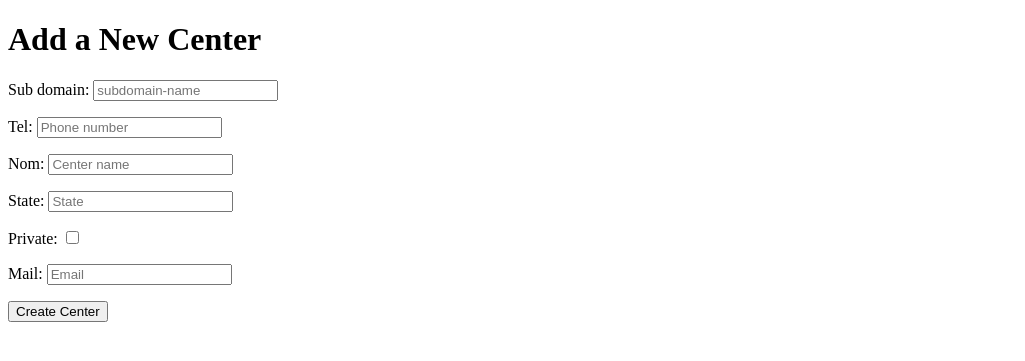
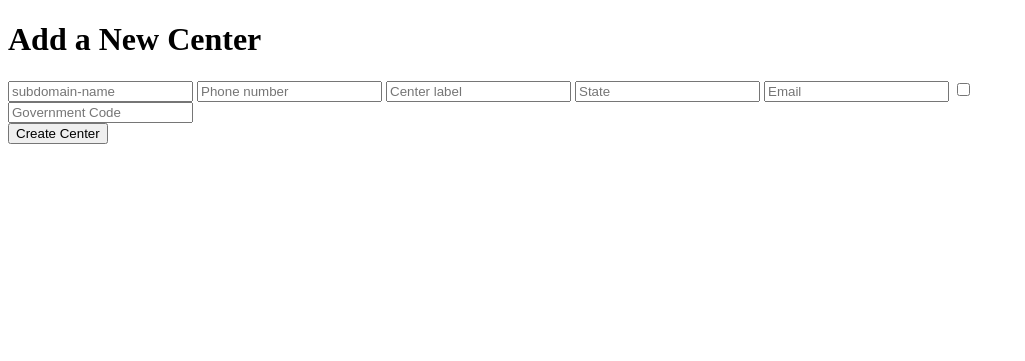
Before and after one commit to AnwarRomdhani/Hemo, a Django app: page /add_center/ in a window 1280 px wide. Shown: the top 361 px of the page, without its empty margins (0-1025 px from the left). Run offline with Django 5.2, Linux system fonts and the light colour scheme.

Commit message:
more stuff

```diff
--- a/centers/forms.py
+++ b/centers/forms.py
@@ -1,19 +1,70 @@
 from django import forms
 from .models import Center, TechnicalStaff, MedicalStaff, ParamedicalStaff
-
 
 class CenterForm(forms.ModelForm):
     class Meta:
         model = Center
-        fields = ['sub_domain', 'tel', 'nom', 'state', 'private', 'mail']
+        fields = ['sub_domain', 'tel', 'label', 'state', 'private', 'mail',
+                 'government_code', 'delegate_code', 'name_delegate',
+                 'type_center', 'code_type_hemo', 'name_type_hemo']
         widgets = {
-            'sub_domain': forms.TextInput(attrs={'placeholder': 'subdomain-name'}),
-            'tel': forms.NumberInput(attrs={'placeholder': 'Phone number'}),
-            'nom': forms.TextInput(attrs={'placeholder': 'Center name'}),
-            'state': forms.TextInput(attrs={'placeholder': 'State'}),
-            'mail': forms.EmailInput(attrs={'placeholder': 'Email'}),
+            'sub_domain': forms.TextInput(attrs={
+                'placeholder': 'subdomain-name',
+                'class': 'form-control'
+            }),
+            'tel': forms.NumberInput(attrs={
+                'placeholder': 'Phone number',
+                'class': 'form-control'
+            }),
+            'label': forms.TextInput(attrs={
+                'placeholder': 'Center label',
+                'class': 'form-control'
+            }),
+            'state': forms.TextInput(attrs={
+                'placeholder': 'State',
+                'class': 'form-control'
+            }),
+            'mail': forms.EmailInput(attrs={
+                'placeholder': 'Email',
+                'class': 'form-control'
+            }),
+            'government_code': forms.TextInput(attrs={
+                'placeholder': 'Government Code',
+                'class': 'form-control public-field'
+            }),
+            'delegate_code': forms.TextInput(attrs={
+                'placeholder': 'Delegate Code',
+                'class': 'form-control public-field'
+            }),
+            'name_delegate': forms.TextInput(attrs={
+                'placeholder': 'Delegate Name',
+                'class': 'form-control public-field'
+            }),
+            'type_center': forms.TextInput(attrs={
+                'placeholder': 'Type of Center',
+                'class': 'form-control public-field'
+            }),
+            'code_type_hemo': forms.TextInput(attrs={
+                'placeholder': 'Hemo Code',
+                'class': 'form-control public-field'
+            }),
+            'name_type_hemo': forms.TextInput(attrs={
+                'placeholder': 'Hemo Name',
+                'class': 'form-control public-field'
+            }),
+            'private': forms.CheckboxInput(attrs={
+                'class': 'center-type-toggle',
+                'onchange': "togglePublicFields(this)"
+            }),
         }
 
+    def __init__(self, *args, **kwargs):
+        super().__init__(*args, **kwargs)
+        # Initially hide public fields if private is checked
+        if self.instance and self.instance.private:
+            for field in ['government_code', 'delegate_code', 'name_delegate',
+                         'type_center', 'code_type_hemo', 'name_type_hemo']:
+                self.fields[field].widget.attrs['style'] = 'display:none;'
 
 class TechnicalStaffForm(forms.ModelForm):
     class Meta:
@@ -26,7 +77,6 @@ class TechnicalStaffForm(forms.ModelForm):
             'qualification': forms.TextInput(attrs={'placeholder': 'Qualification'}),
         }
 
-
 class MedicalStaffForm(forms.ModelForm):
     class Meta:
         model = MedicalStaff
@@ -38,7 +88,6 @@ class MedicalStaffForm(forms.ModelForm):
             'cnom': forms.TextInput(attrs={'placeholder': 'CNOM'}),
         }
 
-
 class ParamedicalStaffForm(forms.ModelForm):
     class Meta:
         model = ParamedicalStaff
--- a/centers/models.py
+++ b/centers/models.py
@@ -3,18 +3,27 @@ from django.db import models
 class Center(models.Model):
     sub_domain = models.CharField(max_length=100, unique=True)
     tel = models.IntegerField()
-    nom = models.CharField(max_length=100)
-    state = models.CharField(max_length=100)  # State where the center is located
-    private = models.BooleanField(default=False)  # False = public, True = private
-    mail = models.EmailField()  # Center's email address
+    label = models.CharField(max_length=100)  # Changed from 'nom' to 'label'
+    state = models.CharField(max_length=100)
+    private = models.BooleanField(default=False)
+    mail = models.EmailField()
+
+    # Government-related fields
+    government_code = models.CharField(max_length=50, blank=True, null=True)
+    delegate_code = models.CharField(max_length=50, blank=True, null=True)
+    name_delegate = models.CharField(max_length=100, blank=True, null=True)
+
+    # Public center specific fields
+    type_center = models.CharField(max_length=100, blank=True, null=True)
+    code_type_hemo = models.CharField(max_length=50, blank=True, null=True)
+    name_type_hemo = models.CharField(max_length=100, blank=True, null=True)
 
     def save(self, *args, **kwargs):
-        # Ensure subdomain is lowercase and no spaces
         self.sub_domain = self.sub_domain.lower().replace(" ", "-")
         super().save(*args, **kwargs)
 
     def __str__(self):
-        return f"{self.nom} ({self.sub_domain}.localhost:8000)"
+        return f"{self.label} ({self.sub_domain}.localhost:8000)"
 
 class Person(models.Model):
     nom = models.CharField(max_length=100)
--- a/centers/templates/centers/add_center.html
+++ b/centers/templates/centers/add_center.html
@@ -2,12 +2,51 @@
 <html>
 <head>
     <title>Add Center</title>
+    <style>
+        .public-field {
+            display: none;
+        }
+    </style>
+    <script>
+        function togglePublicFields(checkbox) {
+            const publicFields = document.querySelectorAll('.public-field');
+            publicFields.forEach(field => {
+                field.style.display = checkbox.checked ? 'none' : 'block';
+                // Get the parent paragraph element and toggle its display
+                field.closest('p').style.display = checkbox.checked ? 'none' : 'block';
+            });
+        }
+
+        // Initialize on page load
+        document.addEventListener('DOMContentLoaded', function() {
+            const privateCheckbox = document.querySelector('.center-type-toggle');
+            if (privateCheckbox) {
+                togglePublicFields(privateCheckbox);
+            }
+        });
+    </script>
 </head>
 <body>
     <h1>Add a New Center</h1>
     <form method="post">
         {% csrf_token %}
-        {{ form.as_p }}
+
+        <!-- Basic Fields (always shown) -->
+        {{ form.sub_domain }}
+        {{ form.tel }}
+        {{ form.label }}
+        {{ form.state }}
+        {{ form.mail }}
+        {{ form.private }}
+
+        <!-- Public Center Fields (initially hidden) -->
+        {{ form.government_code }}
+        {{ form.delegate_code }}
+        {{ form.name_delegate }}
+        {{ form.type_center }}
+        {{ form.code_type_hemo }}
+        {{ form.name_type_hemo }}
+
         <button type="submit">Create Center</button>
     </form>
 </body>
```
Also changed, not shown: centers/migrations/0003_rename_nom_center_label_center_code_type_hemo_and_more.py (added), 1 other file.
